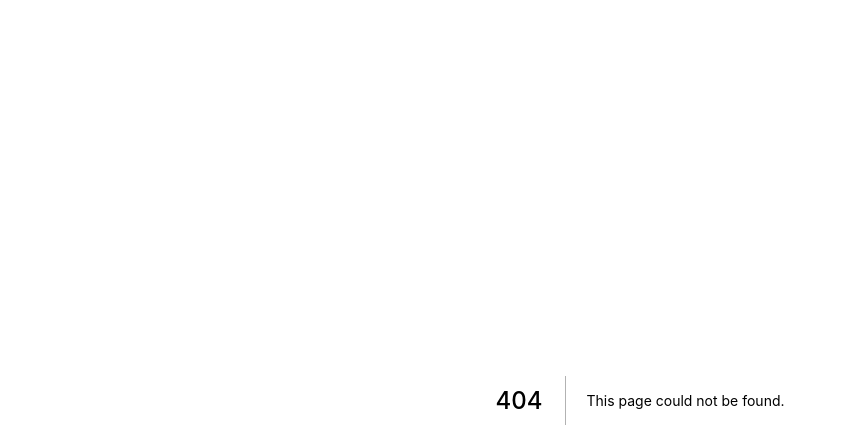
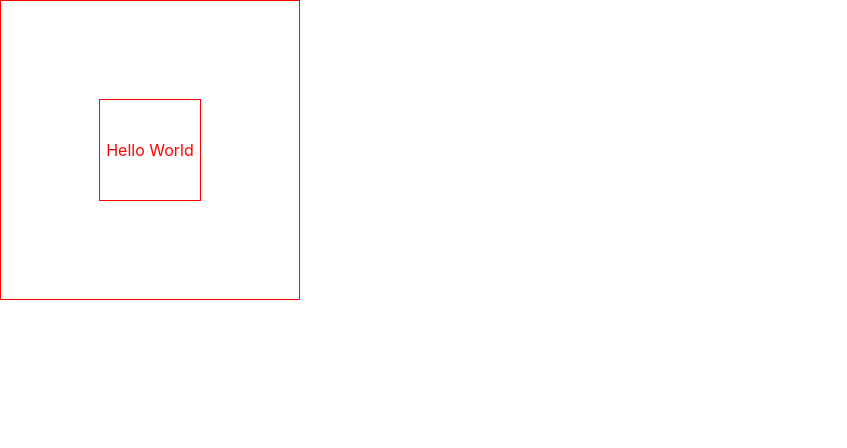
Before and after one commit to honjio/emotion-styled-coding-example, a Next.js app: page /sample4 in a window 1280 px wide. Before the commit this address had no page. Shown: the top 448 px of the page, without its empty margins (0-847 px from the left). Built offline with nearby package versions, Linux system fonts and the light colour scheme.

Commit message:
Add: performance analytics code

```diff
--- a/pages/index.tsx
+++ b/pages/index.tsx
@@ -12,6 +12,7 @@ const Home = () => {
          <li><Link href="/sample1"><a css={style}>Sample1</a></Link></li>
          <li><Link href="/sample2"><a css={style}>Sample2</a></Link></li>
          <li><Link href="/sample3"><a css={style}>Sample3</a></Link></li>
+         <li><Link href="/sample4"><a css={style}>Sample4</a></Link></li>
        </ul>
      </div>
   );
--- /dev/null
+++ b/pages/sample4.tsx
@@ -0,0 +1,127 @@
+import styled from "@emotion/styled";
+import { css } from "@emotion/react";
+
+const withTime = <T extends () => any>(fn: T): ReturnType<T> => {
+  const sTime = Date.now();
+  const result = fn();
+  const eTime = Date.now();
+  console.log((eTime - sTime)/1000 + 's');
+  return result;
+}
+
+type Props = {
+  color: string;
+  squareSize: number | string;
+};
+
+/**
+ * Template literal pattern
+ */
+const Div1 = withTime(() => styled.div<Props>`
+  position: relative;
+  ${({squareSize}) => `
+    width: ${squareSize};
+    height: ${squareSize};
+  `}
+  border-width: 1px;
+  border-style: solid;
+  ${({color}) => `
+    border-color: ${color};
+    color: ${color};
+  `}
+  > p {
+    margin: 0;
+    position: absolute;
+    transform: translate(-50%, -50%);
+    top: 50%;
+    left: 50%;
+    border: 1px solid;
+    border-width: 1px;
+    border-style: solid;
+    border-color: ${({color}) => color};
+    text-align: center;
+    width: 100px;
+    height: 100px;
+    line-height: 100px;
+    box-sizing: content-box;
+  }
+`);
+
+/**
+ * Support IDE syntax highlight pattern
+ */
+// const Div1 = withTime(() => styled.div<Props>`
+//   ${({squareSize}) => css`
+//     position: relative;
+//     width: ${squareSize};
+//     height: ${squareSize};
+//   `}
+//   ${({color}) => css`
+//     border-width: 1px;
+//     border-style: solid;
+//     border-color: ${color};
+//     color: ${color};
+//   `}
+//   background-color: #eee;
+//   > p {
+//     margin: 0;
+//     position: absolute;
+//     transform: translate(-50%, -50%);
+//     top: 50%;
+//     left: 50%;
+//     ${({color}) => css`
+//       border-width: 1px;
+//       border-style: solid;
+//       border-color: ${color};
+//     `}
+//     text-align: center;
+//     width: 100px;
+//     height: 100px;
+//     line-height: 100px;
+//     box-sizing: content-box;
+//   }
+// `);
+
+/**
+ * Object pattern
+ */
+// const Div1 = withTime(() => styled.div<Props>(({ color, squareSize }) => ({
+//   position: "relative",
+//   width: squareSize,
+//   height: squareSize,
+//   borderWidth: 1,
+//   borderStyle: 'solid',
+//   borderColor: color,
+//   color,
+//   "> p": {
+//     margin: 0,
+//     position: "absolute",
+//     transform: 'translate(-50%, -50%)',
+//     top: '50%',
+//     left: '50%',
+//     borderWidth: 1,
+//     borderStyle: 'solid',
+//     borderColor: color,
+//     textAlign: 'center',
+//     width: 100,
+//     height: 100,
+//     lineHeight: "100px",
+//     boxSizing: 'content-box',
+//   }
+// })));
+
+const Sample4 = () => {
+  return <Div1 color="red" squareSize="300px"><p>Hello World</p></Div1>;
+};
+
+export default Sample4;
+
+
+// Template literal pattern
+// 中央値: 0.002s （MacBook Pro 2019 2.6 GHz 6コアIntel Core i7）
+
+// Object pattern
+// 中央値: 0.002s （MacBook Pro 2019 2.6 GHz 6コアIntel Core i7）
+
+// Support IDE syntax highlight pattern
+// 中央値: 0.002s （MacBook Pro 2019 2.6 GHz 6コアIntel Core i7）
```
